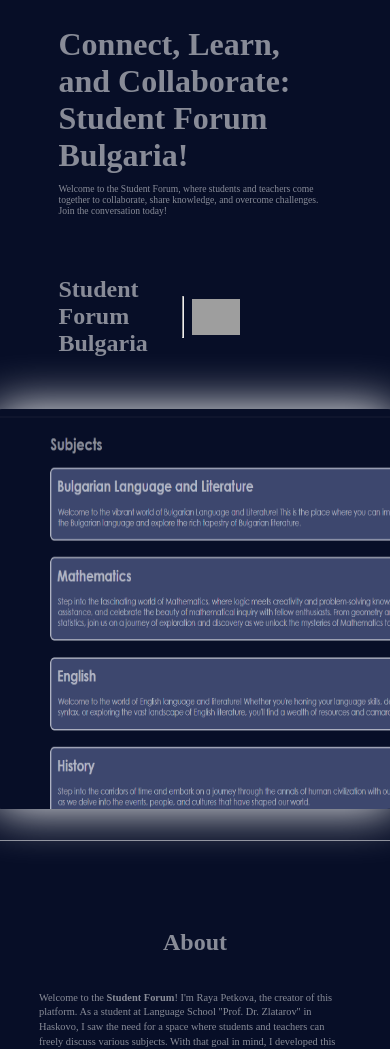
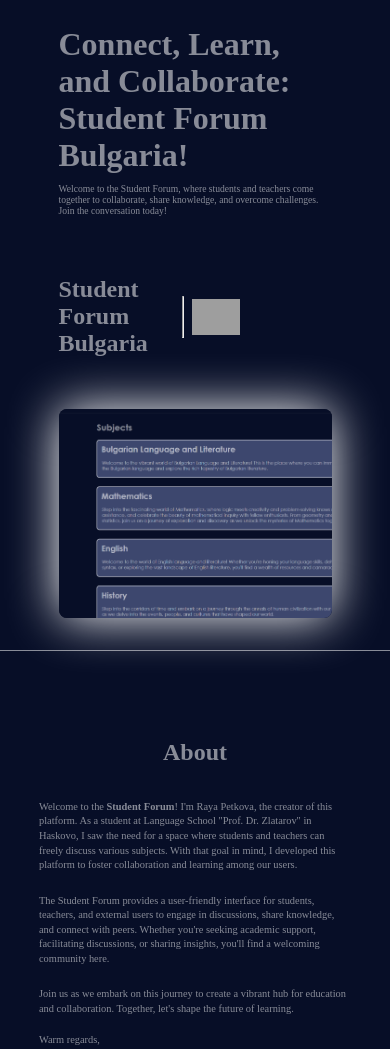
Before and after one commit to rayapetkova/Student_Forum_Bulgaria, a Django app: page / in a window 390 px wide. Shown: the part 128-1177 px from the top of the page. Run offline with Django 5.2, Linux system fonts and the light colour scheme; grey boxes are pictures that could not be loaded.

Commit message:
Styling added

```diff
--- a/static/css/main_page_style.css
+++ b/static/css/main_page_style.css
@@ -108,7 +108,6 @@ section .left-side {
     color: rgba(255, 255, 255, 0.521);
     margin-left: 5%;
     margin-top: 2%;
-    margin-right: 2%;
     flex-wrap: wrap;
     width: 40%;
 }
@@ -153,7 +152,6 @@ body section .left-side .title-and-logo img {
 
 body section .right-side {
     display: flex;
-    width: 60%;
 }
 
 section .right-side img {
@@ -232,11 +230,12 @@ section.about-us .regards, section.about-us .regards p {
         justify-content: center;
         margin: 0;
         align-self: center;
+        width: 70%;
     }
 
     section .right-side img {
-        width: 50em;
-        height: 50em;
+        width: 100%;
+        height: auto;
         margin-top: 4em;
         border-radius: 1em;
     }
```
